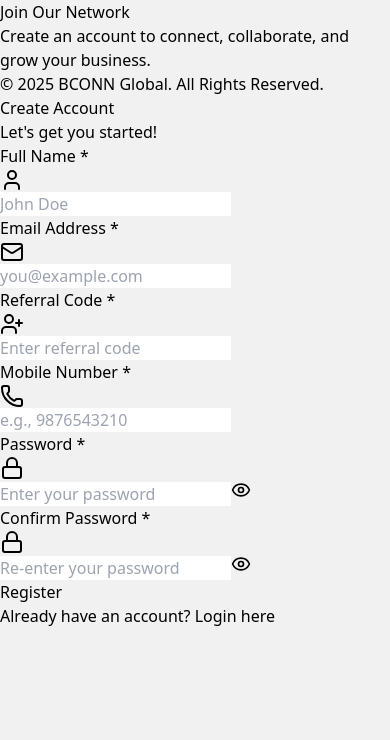
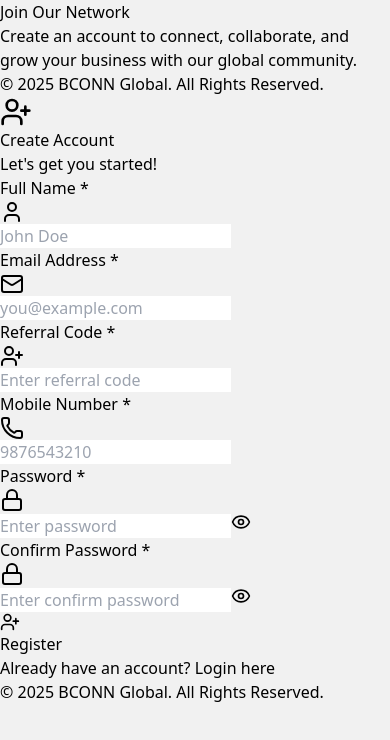
Before and after one commit to harshitdhodi/Updated_BNI, a React (Vite) app in the folder Updated_BNI-main/DASHBOARD/: page /registration in a window 390 px wide. Shown: the top 740 px of the page. Built offline with nearby package versions, Linux system fonts and the light colour scheme.

Commit message:
add on boarding limits , show download popup for PWA , Registration mobile view correction .

```diff
--- a/Updated_BNI-main/DASHBOARD/dev-dist/sw.js
+++ b/Updated_BNI-main/DASHBOARD/dev-dist/sw.js
@@ -82,7 +82,7 @@ define(['./workbox-7a5e81cd'], (function (workbox) { 'use strict';
    */
   workbox.precacheAndRoute([{
     "url": "index.html",
-    "revision": "0.hv98vfv4ub"
+    "revision": "0.re8e61bd09k"
   }], {});
   workbox.cleanupOutdatedCaches();
   workbox.registerRoute(new workbox.NavigationRoute(workbox.createHandlerBoundToURL("index.html"), {
--- a/Updated_BNI-main/DASHBOARD/src/components/pages/Authentication/Registration.jsx
+++ b/Updated_BNI-main/DASHBOARD/src/components/pages/Authentication/Registration.jsx
@@ -1,7 +1,6 @@
 import React, { useState } from 'react';
-import { useNavigate, Link } from 'react-router-dom';
-import axios from "axios";
 import { User, Mail, Lock, Eye, EyeOff, Loader2, UserPlus, Phone } from 'lucide-react';
+import { Link } from 'react-router-dom';
 
 const RegistrationForm = () => {
   const [formData, setFormData] = useState({
@@ -16,17 +15,9 @@ const RegistrationForm = () => {
   const [isLoading, setIsLoading] = useState(false);
   const [showPassword, setShowPassword] = useState(false);
   const [showConfirmPassword, setShowConfirmPassword] = useState(false);
-  const navigate = useNavigate();
-
-  const getCookie = (name) => {
-    const value = `; ${document.cookie}`;
-    const parts = value.split(`; ${name}=`);
-    if (parts.length === 2) return parts.pop().split(";").shift();
-  };
 
   const handleChange = (e) => {
     setFormData({ ...formData, [e.target.name]: e.target.value });
-    // Clear the error for the field being edited
     if (errors[e.target.name]) {
       setErrors({ ...errors, [e.target.name]: null });
     }
@@ -40,13 +31,13 @@ const RegistrationForm = () => {
     if (!name.trim()) {
       newErrors.name = "Full name is required";
     } else if (!namePattern.test(name)) {
-      newErrors.name = "Invalid name format. Please enter a valid name.";
+      newErrors.name = "Invalid name format";
     }
 
     if (!email.trim()) {
       newErrors.email = "Email is required";
     } else if (!/\S+@\S+\.\S+/.test(email)) {
-      newErrors.email = "Please enter a valid email address";
+      newErrors.email = "Invalid email address";
     }
 
     if (!ref_member.trim()) {
@@ -57,18 +48,18 @@ const RegistrationForm = () => {
     if (!mobile.trim()) {
       newErrors.mobile = "Mobile number is required";
     } else if (!mobilePattern.test(mobile)) {
-      newErrors.mobile = "Invalid mobile number. Please enter a valid 10-digit number.";
+      newErrors.mobile = "Invalid 10-digit number";
     }
 
     const passwordPattern = /^(?=.*[a-z])(?=.*[A-Z])(?=.*\d)(?=.*[@$!%*?&])[A-Za-z\d@$!%*?&]{8,}$/;
     if (!password) {
       newErrors.password = "Password is required";
     } else if (!passwordPattern.test(password)) {
-      newErrors.password = "Password must be 8+ characters and include uppercase, lowercase, number, and special character.";
+      newErrors.password = "Must be 8+ chars with uppercase, lowercase, number & special char";
     }
 
     if (!confirm_password) {
-      newErrors.confirm_password = "Please confirm your password";
+      newErrors.confirm_password = "Please confirm password";
     } else if (password !== confirm_password) {
       newErrors.confirm_password = "Passwords do not match";
     }
@@ -77,146 +68,207 @@ const RegistrationForm = () => {
     return Object.keys(newErrors).length === 0;
   };
 
-  const handleSubmit = async (e) => {
+  const handleSubmit = (e) => {
     e.preventDefault();
-    if (!validateForm()) {
-      return;
-    }
+    if (!validateForm()) return;
 
     setIsLoading(true);
-    try {
-      const token = getCookie("token");
-      const response = await axios.post("/api/member/register", formData, {
-        headers: {
-          Authorization: `Bearer ${token}`,
-        },
-        withCredentials: true,
-      });
-      console.log("Form submitted successfully:", response.data);
-      alert("Registration successful! Please login.");
-      navigate("/"); // Redirect to login page
-    } catch (error) {
-      console.error("Error submitting form:", error.response?.data || error.message);
-      alert(error.response?.data?.message || "Registration failed. Please try again.");
-    } finally {
+
+    // Simulate API call
+    setTimeout(() => {
+      console.log("Form submitted:", formData);
+      alert("Registration successful! (Demo)");
       setIsLoading(false);
-    }
+    }, 2000);
   };
 
+  const InputField = ({ icon: Icon, label, name, type = "text", placeholder, maxLength }) => (
+    <div className="w-full">
+      <label className="block text-gray-700 text-sm font-semibold mb-2">
+        {label} <span className="text-red-500">*</span>
+      </label>
+      <div className="relative">
+        <Icon className="absolute left-3 top-1/2 -translate-y-1/2 h-5 w-5 text-gray-400" />
+        <input
+          className={`pl-10 pr-4 w-full py-2.5 sm:py-3 border rounded-lg focus:outline-none focus:ring-2 transition-all ${
+            errors[name]
+              ? 'border-red-500 focus:ring-red-500'
+              : 'border-gray-300 focus:ring-blue-500'
+          }`}
+          type={type}
+          name={name}
+          placeholder={placeholder}
+          value={formData[name]}
+          onChange={handleChange}
+          maxLength={maxLength}
+        />
+      </div>
+      {errors[name] && (
+        <p className="text-red-500 text-xs mt-1.5">{errors[name]}</p>
+      )}
+    </div>
+  );
+
+  const PasswordField = ({ label, name, show, setShow }) => (
+    <div className="w-full">
+      <label className="block text-gray-700 text-sm font-semibold mb-2">
+        {label} <span className="text-red-500">*</span>
+      </label>
+      <div className="relative">
+        <Lock className="absolute left-3 top-1/2 -translate-y-1/2 h-5 w-5 text-gray-400" />
+        <input
+          className={`pl-10 pr-12 w-full py-2.5 sm:py-3 border rounded-lg focus:outline-none focus:ring-2 transition-all ${
+            errors[name]
+              ? 'border-red-500 focus:ring-red-500'
+              : 'border-gray-300 focus:ring-blue-500'
+          }`}
+          type={show ? "text" : "password"}
+          name={name}
+          placeholder={`Enter ${label.toLowerCase()}`}
+          value={formData[name]}
+          onChange={handleChange}
+        />
+        <button
+          type="button"
+          onClick={() => setShow(!show)}
+          className="absolute right-3 top-1/2 -translate-y-1/2 text-gray-500 hover:text-gray-700 transition-colors"
+        >
+          {show ? <EyeOff size={20} /> : <Eye size={20} />}
+        </button>
+      </div>
+      {errors[name] && (
+        <p className="text-red-500 text-xs mt-1.5">{errors[name]}</p>
+      )}
+    </div>
+  );
+
   return (
-    <div className="min-h-screen bg-gray-100 flex items-center justify-center">
-      <div className="w-full max-w-5xl m-4 bg-gradient-to-r from-blue-100 to-blue-50 shadow-2xl rounded-2xl overflow-hidden">
-        {/* Branding Section */}
-        <div className="hidden md:flex bg-gradient-to-br from-blue-600 to-blue-800 p-6 text-white flex-col justify-between">
+    <div className="min-h-screen bg-gradient-to-br from-gray-50 to-gray-100 flex items-center justify-center p-4">
+      <div className="w-full max-w-6xl bg-white shadow-2xl rounded-xl sm:rounded-2xl overflow-hidden">
+        <div className="grid lg:grid-cols-2">
+          {/* Branding Section - Hidden on mobile */}
+          <div className="hidden lg:flex bg-gradient-to-br from-blue-600 via-blue-700 to-blue-800 p-8 xl:p-12 text-white flex-col justify-between">
             <div>
-            <h1 className="text-4xl font-bold mb-3">Join Our Network</h1>
-            <p className="text-blue-100">Create an account to connect, collaborate, and grow your business.</p>
+              <h1 className="text-4xl xl:text-5xl font-bold mb-4">Join Our Network</h1>
+              <p className="text-blue-100 text-lg leading-relaxed">
+                Create an account to connect, collaborate, and grow your business with our global community.
+              </p>
+
             </div>
-          <div>
-            <p className="text-sm text-blue-200">© {new Date().getFullYear()} BCONN Global. All Rights Reserved.</p>
+            <div className="pt-8">
+              <p className="text-sm text-blue-200">
+                © {new Date().getFullYear()} BCONN Global. All Rights Reserved.
+              </p>
             </div>
           </div>
 
           {/* Form Section */}
-        <div className="w-full  md:px-12 py-5">
-          <h2 className="text-3xl font-bold text-gray-800 mb-2">Create Account</h2>
-          <p className="text-gray-500">Let's get you started!</p>
-
-          <form onSubmit={handleSubmit} className="space-y-6 grid grid-cols-1 md:grid-cols-2 gap-x-6 ">
-            {/* Name Input */}
-            <div className='pt-6'>
-              <label className="block text-gray-700 text-sm font-semibold ">Full Name <span className="text-red-500">*</span></label>
-              <div className="relative">
-                <User className="absolute left-3 top-1/2 -translate-y-1/2 h-5 w-5 text-gray-400" />
-                <input className={`pl-10 w-full py-3 px-4 border rounded-lg focus:outline-none focus:ring-2 ${errors.name ? 'border-red-500 focus:ring-red-500' : 'border-gray-300 focus:ring-blue-500'}`} type="text" name="name" placeholder="John Doe" value={formData.name} onChange={handleChange} />
+          <div className="w-full px-5 sm:px-8 lg:px-10 xl:px-12 py-6 sm:py-8 lg:py-10">
+            {/* Mobile Header */}
+            <div className="lg:hidden text-center mb-6">
+              <div className="inline-flex items-center justify-center w-16 h-16 bg-blue-600 rounded-full mb-3">
+                <UserPlus className="text-white" size={32} />
               </div>
-              {errors.name && <p className="text-red-500 text-xs italic mt-2">{errors.name}</p>}
             </div>
 
-            {/* Email Input */}
-            <div>
-              <label className="block text-gray-700 text-sm font-semibold ">Email Address <span className="text-red-500">*</span></label>
-              <div className="relative">
-                <Mail className="absolute left-3 top-1/2 -translate-y-1/2 h-5 w-5 text-gray-400" />
-                <input className={`pl-10 w-full py-3 px-4 border rounded-lg focus:outline-none focus:ring-2 ${errors.email ? 'border-red-500 focus:ring-red-500' : 'border-gray-300 focus:ring-blue-500'}`} type="email" name="email" placeholder="you@example.com" value={formData.email} onChange={handleChange} />
-              </div>
-              {errors.email && <p className="text-red-500 text-xs italic mt-2">{errors.email}</p>}
+            <div className="text-center lg:text-left mb-6 sm:mb-8">
+              <h2 className="text-2xl sm:text-3xl font-bold text-gray-800 mb-2">
+                Create Account
+              </h2>
+              <p className="text-gray-500 text-sm sm:text-base">
+                Let's get you started!
+              </p>
             </div>
 
-            {/* Referral Code Input */}
-            <div>
-              <label className="block text-gray-700 text-sm font-semibold ">Referral Code <span className="text-red-500">*</span></label>
-              <div className="relative">
-                <UserPlus className="absolute left-3 top-1/2 -translate-y-1/2 h-5 w-5 text-gray-400" />
-                <input
-                  className={`pl-10 w-full py-3 px-4 border rounded-lg focus:outline-none focus:ring-2 ${errors.ref_member ? 'border-red-500 focus:ring-red-500' : 'border-gray-300 focus:ring-blue-500'}`}
-                  type="text" name="ref_member" placeholder="Enter referral code" value={formData.ref_member} onChange={handleChange}
+            <div className="space-y-4 sm:space-y-5">
+              {/* Two Column Grid on Desktop */}
+              <div className="grid grid-cols-1 md:grid-cols-2 gap-4 sm:gap-5">
+                <InputField
+                  icon={User}
+                  label="Full Name"
+                  name="name"
+                  placeholder="John Doe"
+                />
+
+                <InputField
+                  icon={Mail}
+                  label="Email Address"
+                  name="email"
+                  type="email"
+                  placeholder="you@example.com"
+                />
+
+                <InputField
+                  icon={UserPlus}
+                  label="Referral Code"
+                  name="ref_member"
+                  placeholder="Enter referral code"
+                />
+
+                <InputField
+                  icon={Phone}
+                  label="Mobile Number"
+                  name="mobile"
+                  type="tel"
+                  placeholder="9876543210"
+                  maxLength={10}
+                />
+
+                <PasswordField
+                  label="Password"
+                  name="password"
+                  show={showPassword}
+                  setShow={setShowPassword}
+                />
+
+                <PasswordField
+                  label="Confirm Password"
+                  name="confirm_password"
+                  show={showConfirmPassword}
+                  setShow={setShowConfirmPassword}
                 />
               </div>
-              {errors.ref_member && <p className="text-red-500 text-xs italic mt-2">{errors.ref_member}</p>}
-            </div>
 
-            {/* Mobile Input */}
-            <div>
-              <label className="block text-gray-700 text-sm font-semibold ">Mobile Number <span className="text-red-500">*</span></label>
-              <div className="relative">
-                <Phone className="absolute left-3 top-1/2 -translate-y-1/2 h-5 w-5 text-gray-400" />
-                <input
-                  className={`pl-10 w-full py-3 px-4 border rounded-lg focus:outline-none focus:ring-2 ${errors.mobile ? 'border-red-500 focus:ring-red-500' : 'border-gray-300 focus:ring-blue-500'}`}
-                  type="tel" name="mobile" placeholder="e.g., 9876543210" value={formData.mobile} onChange={handleChange} maxLength={10}
-                />
-              </div>
-              {errors.mobile && <p className="text-red-500 text-xs italic mt-2">{errors.mobile}</p>}
-            </div>
-            {/* Password Input */}
-            <div>
-              <label className="block text-gray-700 text-sm font-semibold ">Password <span className="text-red-500">*</span></label>
-              <div className="relative">
-                <Lock className="absolute left-3 top-1/2 -translate-y-1/2 h-5 w-5 text-gray-400" />
-                <input className={`pl-10 w-full py-3 px-4 border rounded-lg focus:outline-none focus:ring-2 ${errors.password ? 'border-red-500 focus:ring-red-500' : 'border-gray-300 focus:ring-blue-500'}`} type={showPassword ? "text" : "password"} name="password" placeholder="Enter your password" value={formData.password} onChange={handleChange} />
-                <button type="button" onClick={() => setShowPassword(!showPassword)} className="absolute right-3 top-1/2 -translate-y-1/2 text-gray-500 hover:text-gray-700">
-                  {showPassword ? <EyeOff size={20} /> : <Eye size={20} />}
-                </button>
-              </div>
-              {errors.password && <p className="text-red-500 text-xs italic mt-2">{errors.password}</p>}
-            </div>
-
-            {/* Confirm Password Input */}
-            <div>
-              <label className="block text-gray-700 text-sm font-semibold ">Confirm Password <span className="text-red-500">*</span></label>
-              <div className="relative">
-                <Lock className="absolute left-3 top-1/2 -translate-y-1/2 h-5 w-5 text-gray-400" />
-                <input className={`pl-10 w-full py-3 px-4 border rounded-lg focus:outline-none focus:ring-2 ${errors.confirm_password ? 'border-red-500 focus:ring-red-500' : 'border-gray-300 focus:ring-blue-500'}`} type={showConfirmPassword ? "text" : "password"} name="confirm_password" placeholder="Re-enter your password" value={formData.confirm_password} onChange={handleChange} />
-                <button type="button" onClick={() => setShowConfirmPassword(!showConfirmPassword)} className="absolute right-3 top-1/2 -translate-y-1/2 text-gray-500 hover:text-gray-700">
-                  {showConfirmPassword ? <EyeOff size={20} /> : <Eye size={20} />}
-                </button>
-              </div>
-              {errors.confirm_password && <p className="text-red-500 text-xs italic mt-2">{errors.confirm_password}</p>}
-            </div>
-            <div className='flex justify-center flex-col col-span-2 items-center'>
               {/* Submit Button */}
-            <button className="w-full md:w-1/2 mx-auto mt-8 bg-blue-600 hover:bg-blue-700 text-white font-bold py-3 px-4 rounded-lg focus:outline-none focus:ring-2 focus:ring-offset-2 focus:ring-blue-500 transition duration-300 flex items-center justify-center disabled:bg-blue-400" type="submit" disabled={isLoading}>
+              <div className="pt-2 sm:pt-4">
+                <button
+                  onClick={handleSubmit}
+                  className="w-full bg-blue-600 hover:bg-blue-700 active:bg-blue-800 text-white font-bold py-3 sm:py-3.5 px-4 rounded-lg focus:outline-none focus:ring-2 focus:ring-offset-2 focus:ring-blue-500 transition-all duration-200 flex items-center justify-center disabled:bg-blue-400 disabled:cursor-not-allowed shadow-lg hover:shadow-xl"
+                  disabled={isLoading}
+                >
                   {isLoading ? (
                     <>
                       <Loader2 className="animate-spin mr-2" size={20} />
                       Creating Account...
                     </>
                   ) : (
-                "Register"
+                    <>
+                      <UserPlus className="mr-2" size={20} />
+                      Register
+                    </>
                   )}
                 </button>
+              </div>
 
               {/* Login Link */}
-            <p className="text-center text-sm text-gray-600 mt-2">
+              <p className="text-center text-sm text-gray-600 pt-2">
                 Already have an account?{" "}
-              <Link className="font-semibold text-blue-600 hover:underline" to="/">
+                <Link
+                  to="login"
+                  className="font-semibold text-blue-600 hover:text-blue-700 hover:underline transition-colors"
+                >
                   Login here
                 </Link>
               </p>
+
+              {/* Mobile Footer */}
+              <div className="lg:hidden text-center pt-4 border-t border-gray-200 mt-6">
+                <p className="text-xs text-gray-500">
+                  © {new Date().getFullYear()} BCONN Global. All Rights Reserved.
+                </p>
               </div>
-  </form>
-
-
+            </div>
+          </div>
         </div>
       </div>
     </div>
--- a/Updated_BNI-main/DASHBOARD/src/components/pages/member/Dashboard/Layout.jsx
+++ b/Updated_BNI-main/DASHBOARD/src/components/pages/member/Dashboard/Layout.jsx
@@ -5,16 +5,16 @@ import Navbar from "./Navbar"
 import Sidebar from "./Sidebar"
 import { useState } from "react"
 
-export default function Layout() {
+export default function Layout({ hideSidebar = false }) {
   const [isSidebarOpen, setIsSidebarOpen] = useState(false)
 
   return (
     <div className="flex h-screen bg-gray-50 overflow-hidden">
       {/* Sidebar - Independent scroll */}
-      <Sidebar isOpen={isSidebarOpen} onClose={() => setIsSidebarOpen(false)} />
+      {!hideSidebar && <Sidebar isOpen={isSidebarOpen} onClose={() => setIsSidebarOpen(false)} />}
 
       {/* Main content area */}
-      <div className="flex-1 flex flex-col min-w-0 h-screen overflow-hidden">
+      <div className={`flex-1 flex flex-col min-w-0 h-screen overflow-hidden ${hideSidebar ? 'w-full' : ''}`}>
         {/* Navbar - Fixed at top */}
         <Navbar onMenuClick={() => setIsSidebarOpen(true)} />
 
```
Also changed, not shown: Updated_BNI-main/DASHBOARD/src/components/pages/OnBoard/OnboardingAsksGives.jsx (+15 -12 lines), Updated_BNI-main/DASHBOARD/src/components/pages/member/Dashboard/Navbar.jsx (+29 -14 lines). Lines whose indentation alone changed are shown as unchanged.
